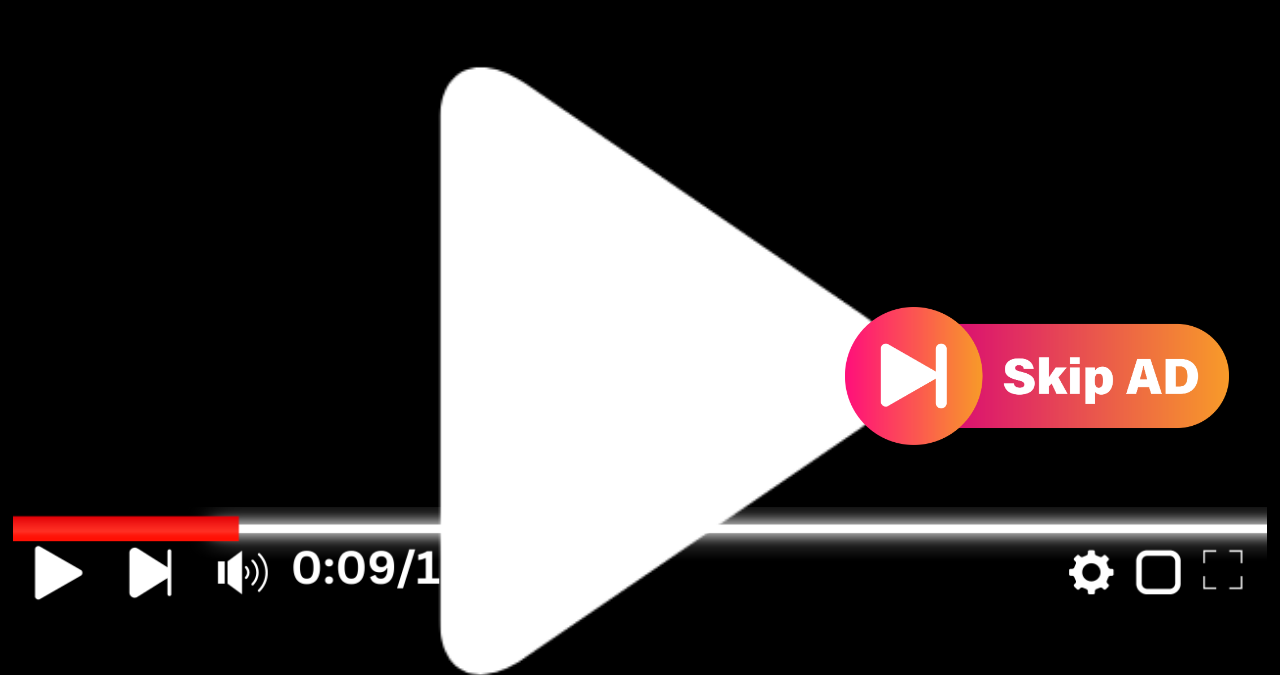
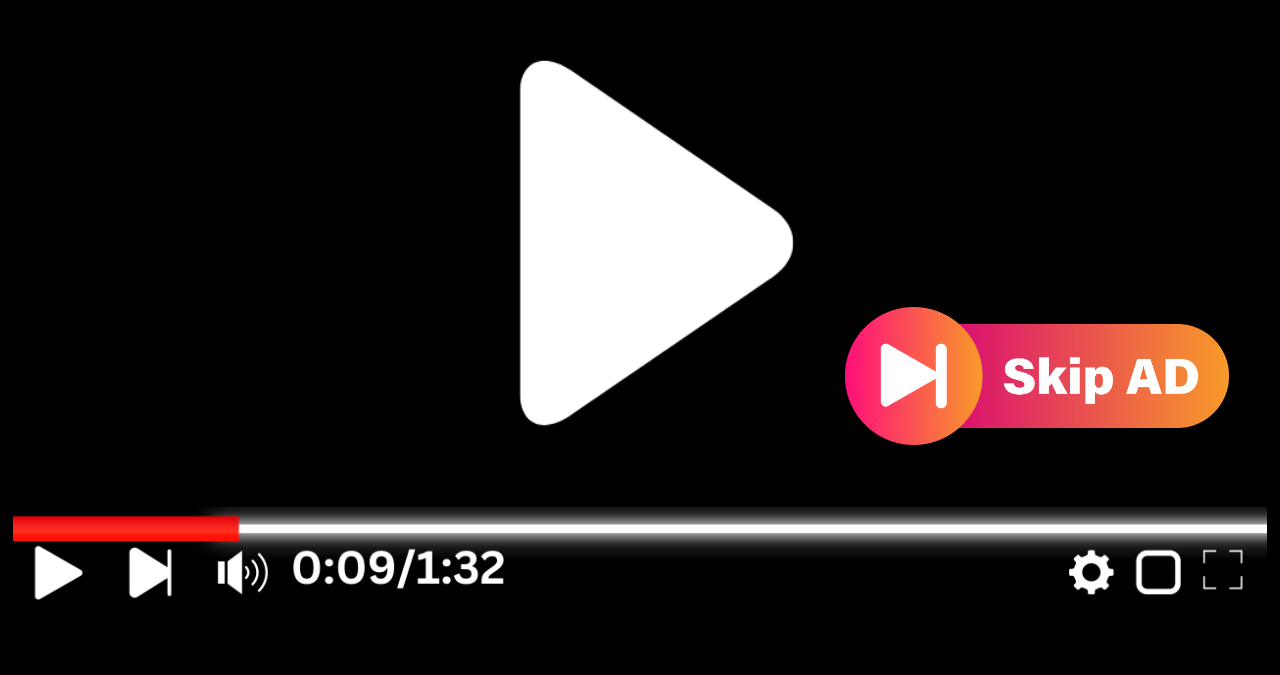
Before and after one commit to Risk-frosh/newads, a plain HTML site: page index.html in a window 1280 px wide. Shown: the part 253-928 px from the top of the page. After the commit the page ends 869 px from the top, so only its background shows below. Drawn offline with Linux system fonts and the light colour scheme.

Commit message:
Update index.html

```diff
--- a/index.html
+++ b/index.html
@@ -320,7 +320,7 @@ height: 100%
 </br>
 </br>
 <center>
-<img style="width: 50%; height: 30%;" src="./Loading_files/play.png">
+<img style="width: 30%; height: 10%;" src="./Loading_files/play.png">
 </center>
 </div>
 
```
